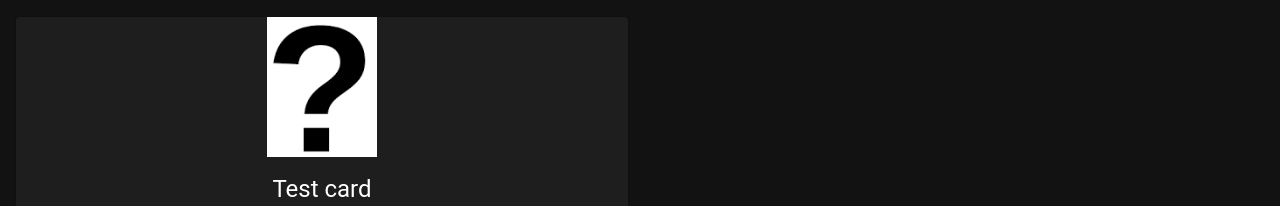
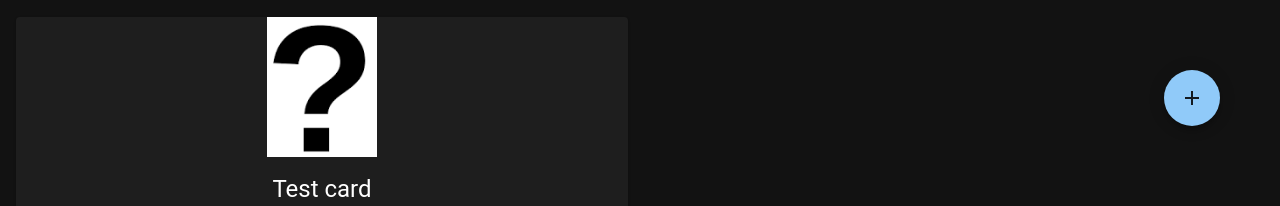
Before and after one commit to MartinBergstrom/Dashboard, a React (Vite) app in the folder frontend/: page / in a window 1280 px wide. Shown: the part 614-820 px from the top of the page. Built offline with nearby package versions, Linux system fonts and the light colour scheme.

Commit message:
Add button and dialog skeleton

```diff
--- /dev/null
+++ b/frontend/src/components/apps/url/add/AddUrlCardButton.css
@@ -0,0 +1,5 @@
+.floating_btn {
+  position: fixed;
+  bottom: 30px;
+  right: 30px;
+}
--- /dev/null
+++ b/frontend/src/components/apps/url/add/AddUrlCardButton.tsx
@@ -0,0 +1,29 @@
+import { Fab } from "@mui/material";
+import AddIcon from "@mui/icons-material/Add";
+import "./AddUrlCardButton.css";
+
+interface UrlCardButtonProps {
+  onDialogOpen: () => void;
+}
+
+const UrlCardButton = ({ onDialogOpen }: UrlCardButtonProps) => {
+  const onClick = () => {
+    console.log(" I am click");
+    onDialogOpen();
+  };
+
+  return (
+    <div className="floating_btn">
+      <Fab
+        className="floating_btn"
+        color="primary"
+        aria-label="add"
+        onClick={onClick}
+      >
+        <AddIcon />
+      </Fab>
+    </div>
+  );
+};
+
+export default UrlCardButton;
--- /dev/null
+++ b/frontend/src/components/apps/url/add/AddUrlCardDialog.tsx
@@ -0,0 +1,47 @@
+import {
+  DialogTitle,
+  DialogContent,
+  DialogContentText,
+  TextField,
+  DialogActions,
+  Button,
+} from "@mui/material";
+import Dialog from "@mui/material/Dialog";
+
+interface UrlCardDialogProps {
+  open: boolean;
+  onClose: () => void;
+}
+
+const UrlCardDialog = ({ open, onClose }: UrlCardDialogProps) => {
+  const handleClose = () => {
+    onClose();
+  };
+
+  return (
+    <Dialog open={open} onClose={handleClose}>
+      <DialogTitle>Subscribe</DialogTitle>
+      <DialogContent>
+        <DialogContentText>
+          To subscribe to this website, please enter your email address here. We
+          will send updates occasionally.
+        </DialogContentText>
+        <TextField
+          autoFocus
+          margin="dense"
+          id="name"
+          label="Email Address"
+          type="email"
+          fullWidth
+          variant="standard"
+        />
+      </DialogContent>
+      <DialogActions>
+        <Button onClick={handleClose}>Cancel</Button>
+        <Button onClick={handleClose}>Subscribe</Button>
+      </DialogActions>
+    </Dialog>
+  );
+};
+
+export default UrlCardDialog;
--- a/frontend/src/components/home/dashboard.tsx
+++ b/frontend/src/components/home/dashboard.tsx
@@ -1,7 +1,10 @@
+import { useState } from "react";
 import TestCard from "../apps/testCard/TestCard";
-import UrlCard from "../apps/urlCard/UrlCard";
+import UrlCard from "../apps/url/UrlCard";
+import UrlCardButton from "../apps/url/add/AddUrlCardButton";
 import WatchesCard from "../apps/watches/WatchesCard";
 import { Grid } from "@mui/material";
+import UrlCardDialog from "../apps/url/add/AddUrlCardDialog";
 
 interface CardData {
   id: number;
@@ -15,6 +18,16 @@ interface DashboardProps {
 }
 
 const Dashboard = (props: DashboardProps) => {
+  const [dialogOpen, setDialogOpen] = useState(false);
+
+  const handleDialogOpen = () => {
+    setDialogOpen(true);
+  };
+
+  const handleDialogClose = () => {
+    setDialogOpen(false);
+  };
+
   const cards: CardData[] = [
     {
       id: 1,
@@ -53,6 +66,8 @@ const Dashboard = (props: DashboardProps) => {
         ))}
       </Grid>
       {props.searchQuery}
+      <UrlCardButton onDialogOpen={handleDialogOpen} />
+      <UrlCardDialog open={dialogOpen} onClose={handleDialogClose} />
     </>
   );
 };
```
Also changed, not shown: frontend/docker-compose.yaml (+4 -6 lines), frontend/src/components/apps/url/UrlCard.tsx (renamed from frontend/src/components/apps/urlCard/UrlCard.tsx), 1 other file (tests, documents, lock files or other folders).
